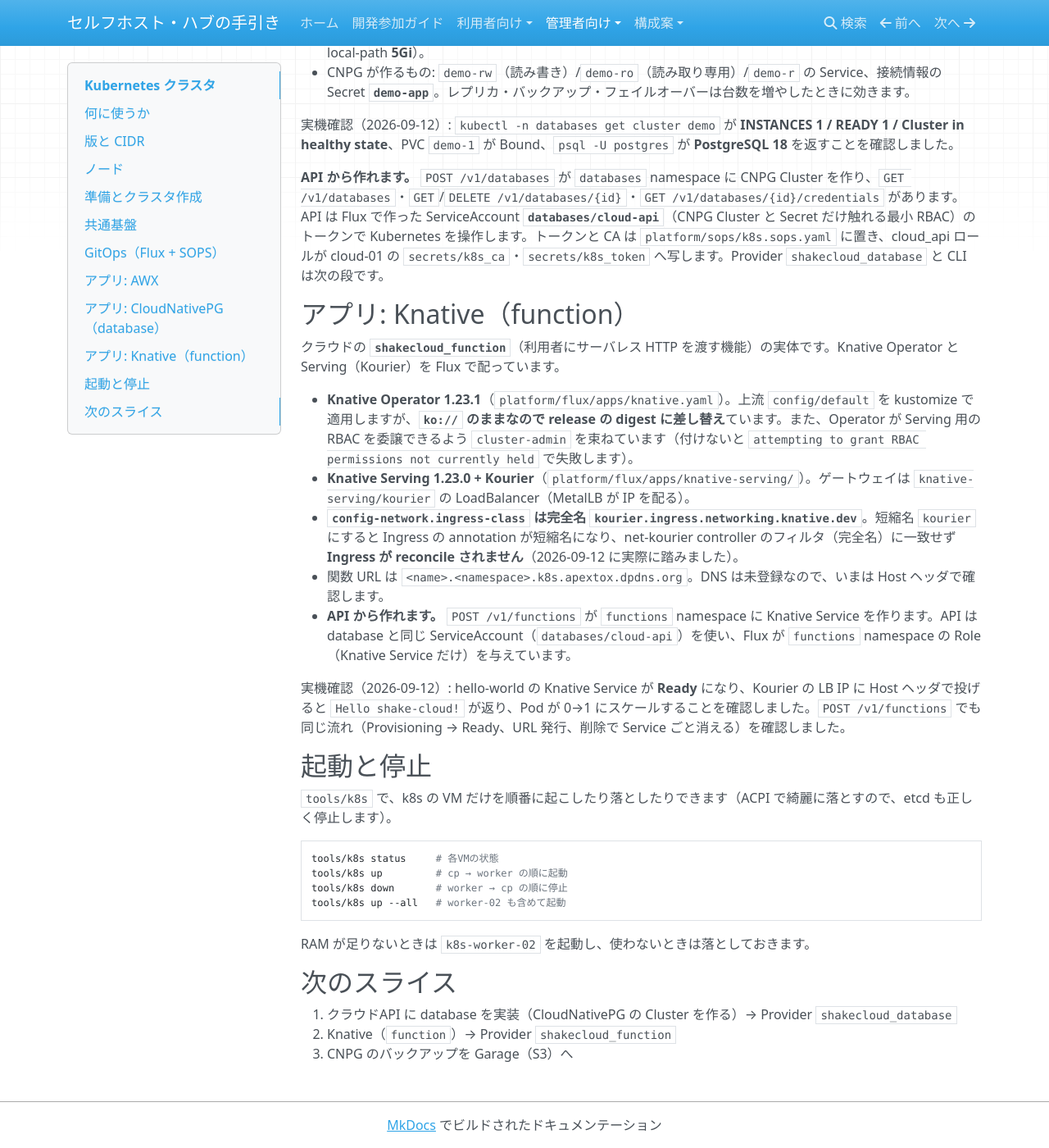
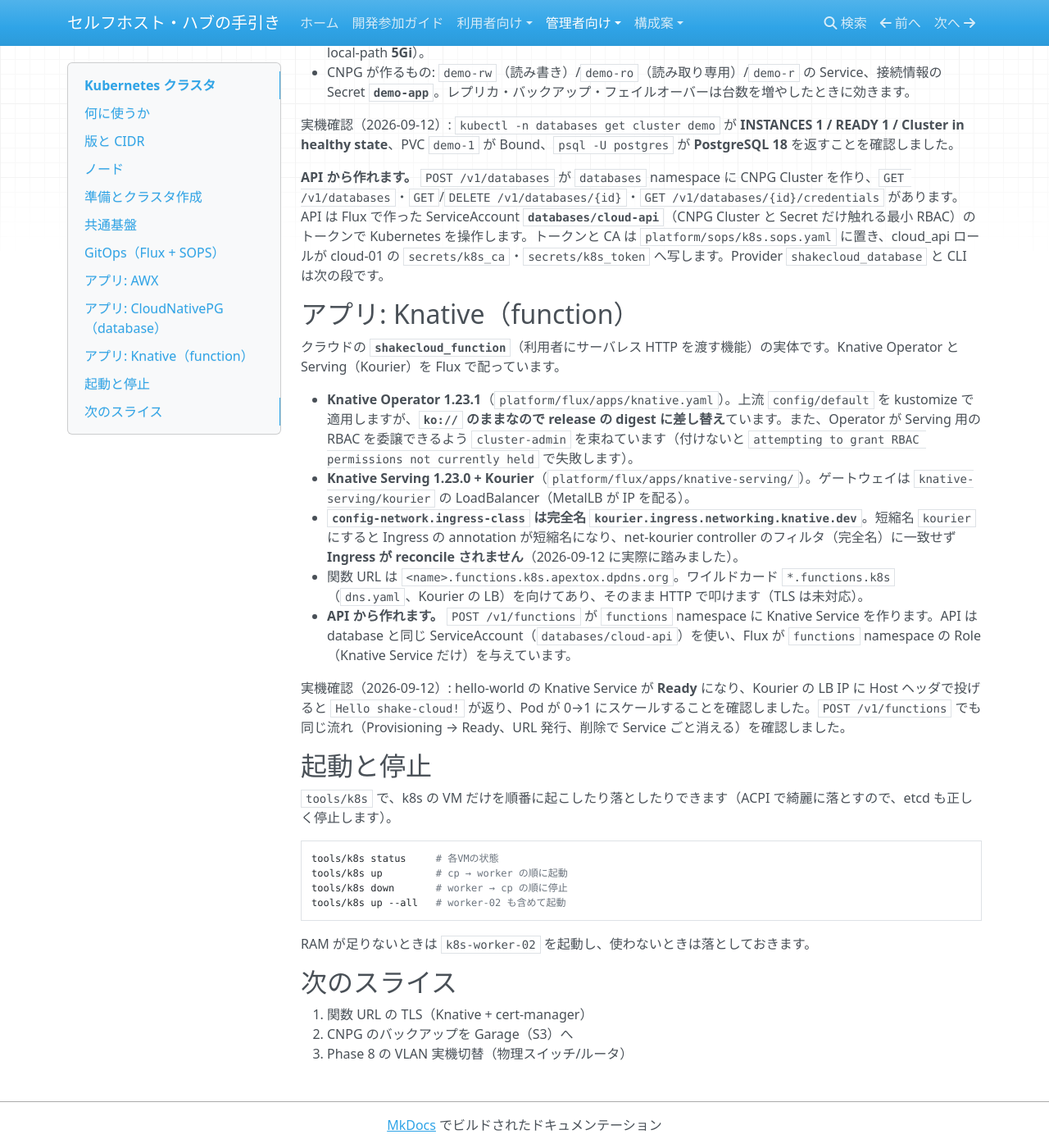
Before and after one commit to rurutheGeek/shake-cloud, an MkDocs documentation site: the page built from docs/operations/kubernetes.md, in a window 1280 px wide and 1400 px high, scrolled down 4124 px. Shown: the whole window at 82% size. Built offline with MkDocs 1.6.1, drawn with Linux system fonts in a browser that asks for light colours; nearby versions of some CDN libraries.

Commit message:
feat(dns): 関数 URL のワイルドカードを Kourier へ向ける
- dns.yaml に *.functions.k8s -> 192.168.10.240
- 関数 URL をそのまま HTTP で叩ける（TLS は未対応）
- docs: cloud.md / kubernetes.md / handover を更新

実機確認: fn-...functions.k8s.apextox.dpdns.org が解決し、curl で Hello World! が返る

```diff
--- a/docs/operations/kubernetes.md
+++ b/docs/operations/kubernetes.md
@@ -144,7 +144,7 @@
 - **Knative Operator 1.23.1**（`platform/flux/apps/knative.yaml`）。上流 `config/default` を kustomize で適用しますが、**`ko://` のままなので release の digest に差し替え**ています。また、Operator が Serving 用の RBAC を委譲できるよう `cluster-admin` を束ねています（付けないと `attempting to grant RBAC permissions not currently held` で失敗します）。
 - **Knative Serving 1.23.0 + Kourier**（`platform/flux/apps/knative-serving/`）。ゲートウェイは `knative-serving/kourier` の LoadBalancer（MetalLB が IP を配る）。
 - **`config-network.ingress-class` は完全名 `kourier.ingress.networking.knative.dev`**。短縮名 `kourier` にすると Ingress の annotation が短縮名になり、net-kourier controller のフィルタ（完全名）に一致せず **Ingress が reconcile されません**（2026-09-12 に実際に踏みました）。
-- 関数 URL は `<name>.<namespace>.k8s.apextox.dpdns.org`。DNS は未登録なので、いまは Host ヘッダで確認します。
+- 関数 URL は `<name>.functions.k8s.apextox.dpdns.org`。ワイルドカード `*.functions.k8s`（`dns.yaml`、Kourier の LB）を向けてあり、そのまま HTTP で叩けます（TLS は未対応）。
 - **API から作れます。** `POST /v1/functions` が `functions` namespace に Knative Service を作ります。API は database と同じ ServiceAccount（`databases/cloud-api`）を使い、Flux が `functions` namespace の Role（Knative Service だけ）を与えています。
 
 実機確認（2026-09-12）: hello-world の Knative Service が **Ready** になり、Kourier の LB IP に Host ヘッダで投げると `Hello shake-cloud!` が返り、Pod が 0→1 にスケールすることを確認しました。`POST /v1/functions` でも同じ流れ（Provisioning → Ready、URL 発行、削除で Service ごと消える）を確認しました。
@@ -164,6 +164,6 @@
 
 ## 次のスライス
 
-1. クラウドAPI に database を実装（CloudNativePG の Cluster を作る）→ Provider `shakecloud_database`
-2. Knative（`function`）→ Provider `shakecloud_function`
-3. CNPG のバックアップを Garage（S3）へ
+1. 関数 URL の TLS（Knative + cert-manager）
+2. CNPG のバックアップを Garage（S3）へ
+3. Phase 8 の VLAN 実機切替（物理スイッチ/ルータ）
```
Also changed, not shown: docs/operations/cloud.md (+1 -1 lines), docs/operations/handover.md (+1 -1 lines), 1 other file.
